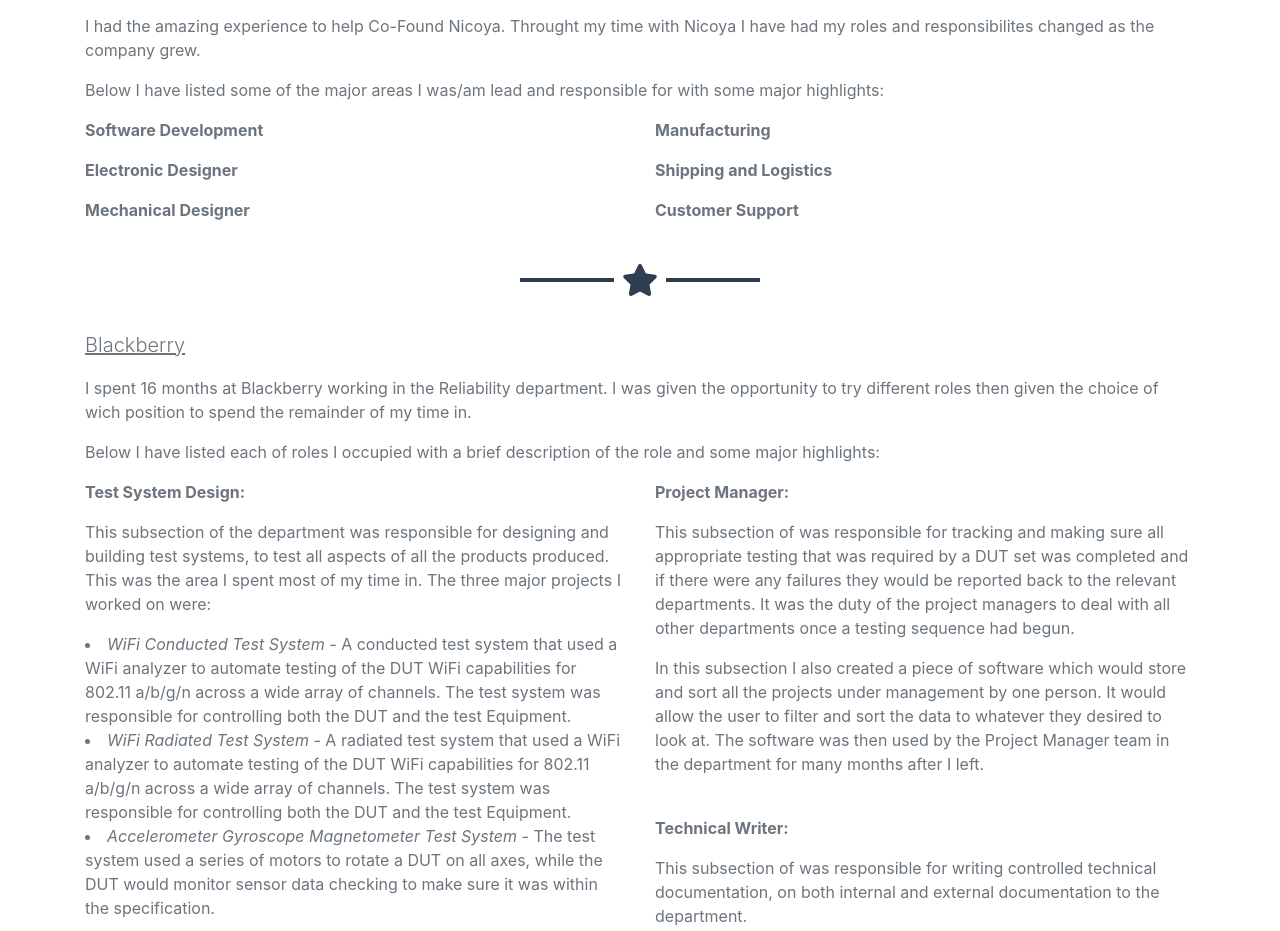
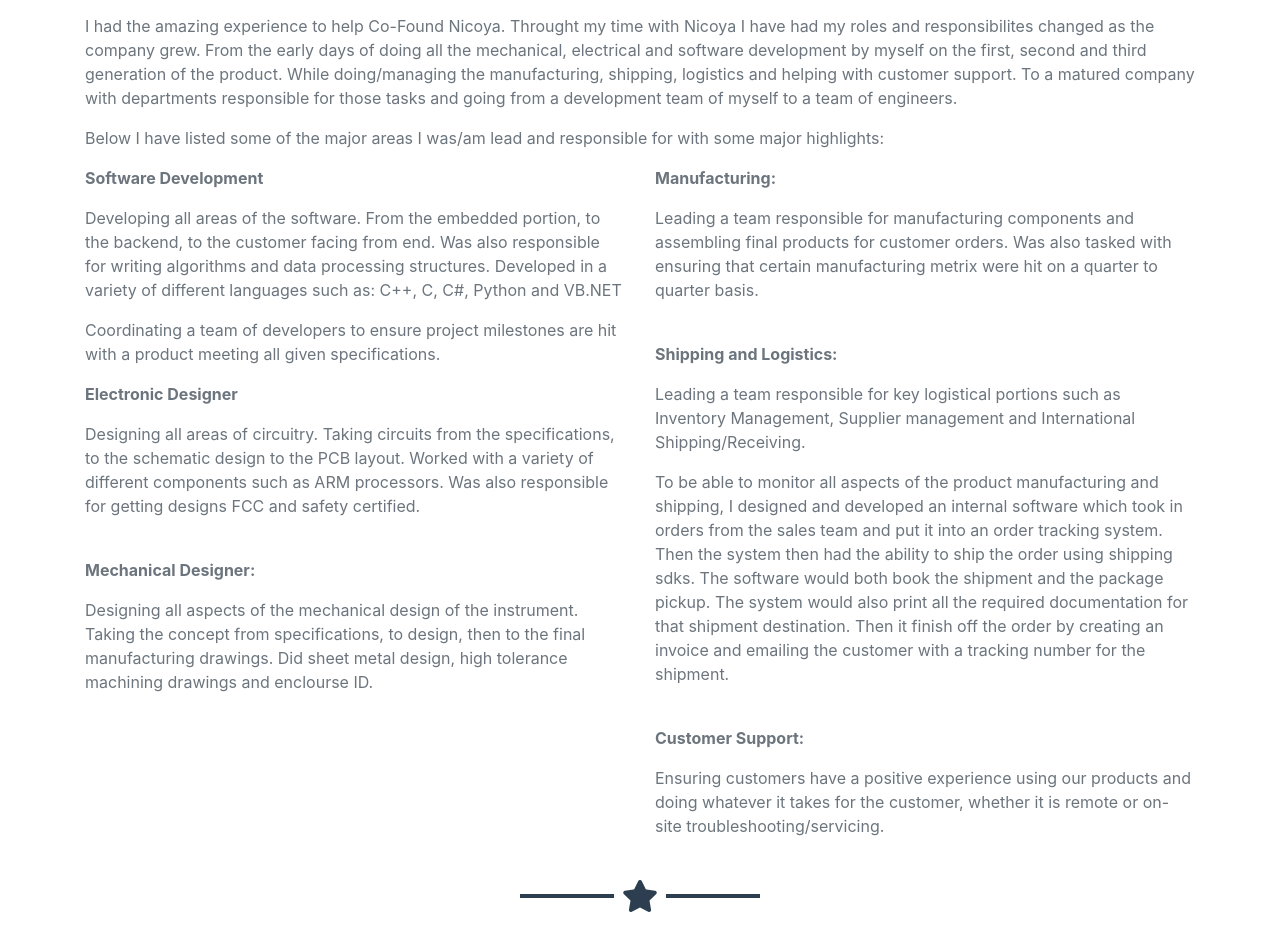
Before and after one commit to thefitz7/ShawnFitzpatrick.github.io, a website with bundled scripts: page index.html in a window 1280 px wide. Shown: the part 2360-3291 px from the top of the page. Built offline with nearby package versions, Linux system fonts and the light colour scheme.

Commit message:
adding more about the professional exp

```diff
--- a/index.html
+++ b/index.html
@@ -153,7 +153,11 @@
         <div class="col-lg-12 ml-auto">
           <p class="lead"><u>Nicoya Lifesciences Inc.</u></p>
           <p>I had the amazing experience to help Co-Found Nicoya. Throught my time with
-            Nicoya I have had my roles and responsibilites changed as the company grew.</p>
+            Nicoya I have had my roles and responsibilites changed as the company grew. From
+            the early days of doing all the mechanical, electrical and software development by myself on the
+            first, second and third generation of the product. While doing/managing the manufacturing, shipping,
+            logistics and helping with customer support. To a matured company with departments
+            responsible for those tasks and going from a development team of myself to a team of engineers.</p>
           <p>Below I have listed some of the major areas I was/am lead and responsible for
             with some major highlights:</p>
       </div>
@@ -162,13 +166,44 @@
         <div class="row">
           <div class="col-md-6 ml-auto">
             <p><b>Software Development</b></p>
+            <p>Developing all areas of the software. From the embedded portion, to the backend,
+              to the customer facing from end. Was also responsible for writing algorithms
+              and data processing structures. Developed in a variety of different languages such as:
+              C++, C, C#, Python and VB.NET</p>
+            <p>Coordinating a team of developers to ensure project milestones
+              are hit with a product meeting all given specifications.
             <p><b>Electronic Designer</b></p>
-            <p><b>Mechanical Designer</b></p>
+            <p>Designing all areas of circuitry. Taking circuits from the specifications, to the
+              schematic design to the PCB layout. Worked with a variety of different components
+              such as ARM processors. Was also responsible for getting designs FCC and safety
+              certified.</p>
+            <br>
+            <p><b>Mechanical Designer:</b></p>
+            <p>Designing all aspects of the mechanical design of the instrument. Taking the
+              concept from specifications, to design, then to the final manufacturing drawings.
+              Did sheet metal design, high tolerance machining drawings and enclourse ID.</p>
           </div>
           <div class="col-md-6 mr-auto">
-            <p><b>Manufacturing</b></p>
-            <p><b>Shipping and Logistics</b></p>
-            <p><b>Customer Support</b></p>
+            <p><b>Manufacturing:</b></p>
+            <p>Leading a team responsible for manufacturing components and assembling final products for customer
+              orders. Was also tasked with ensuring that certain manufacturing metrix were hit on a
+              quarter to quarter basis.</p>
+            </br>
+            <p><b>Shipping and Logistics:</b></p>
+            <p>Leading a team responsible for key logistical portions such as Inventory Management, Supplier management
+              and International Shipping/Receiving.</p>
+            <p>To be able to monitor all aspects of the product manufacturing and shipping, I designed
+              and developed an internal software which took in orders from the sales team and put it
+              into an order tracking system. Then the system then had the ability to ship the order using
+              shipping sdks. The software would both book the shipment and the package
+              pickup. The system would also print all the required documentation for that shipment destination.
+              Then it finish off the order by creating an invoice and emailing the customer with a
+              tracking number for the shipment.</p>
+            <br>
+            <p><b>Customer Support:</b></p>
+            <p>Ensuring customers have a positive experience using our products and doing whatever
+              it takes for the customer, whether it is remote or on-site
+              troubleshooting/servicing.</p>
           </div>
         </div>
       </div>
```
